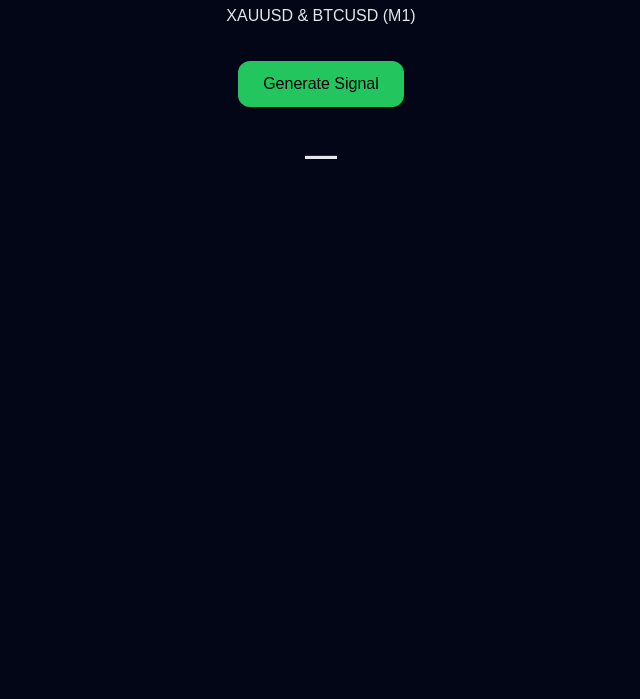
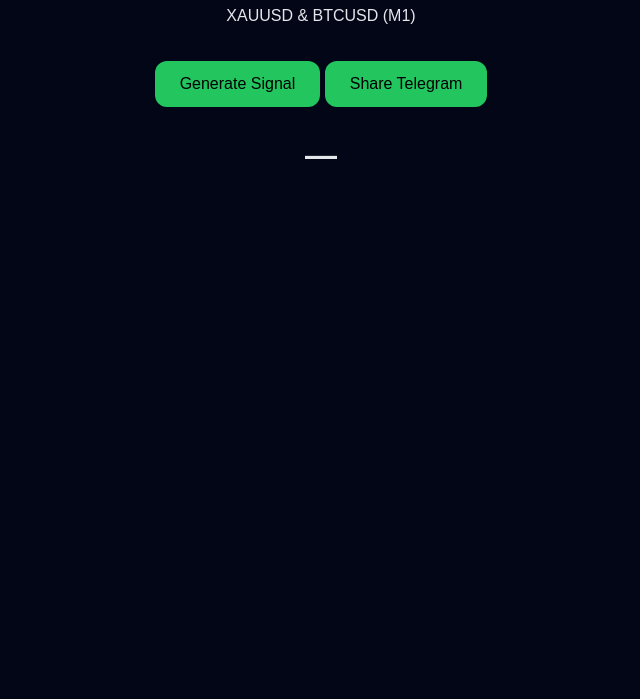
Before and after one commit to Munatzy/ai-trading-signal-android, a plain HTML site: page index.html in a window 1280 px wide. Shown: the part 101-800 px from the top of the page, without its empty margins (319-959 px from the left). Drawn offline with Linux system fonts and the light colour scheme.

Commit message:
Update index.html

```diff
--- a/index.html
+++ b/index.html
@@ -32,6 +32,7 @@
   <h1>Sinyal Perdagangan AI</h1>
   <p>XAUUSD & BTCUSD (M1)</p>
   <button onclick="generateSignal()">Generate Signal</button>
+  <button onclick="shareTelegram()">Share Telegram</button>
   <div class="signal" id="signal">—</div>
   <script>
 function generateSignal() {
```
